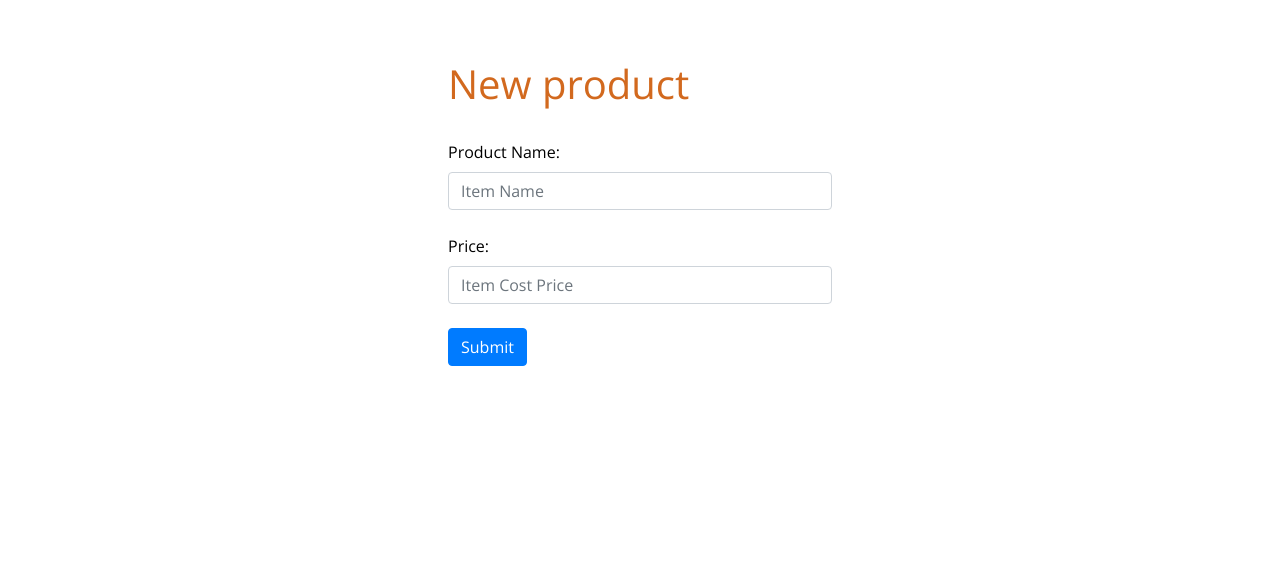
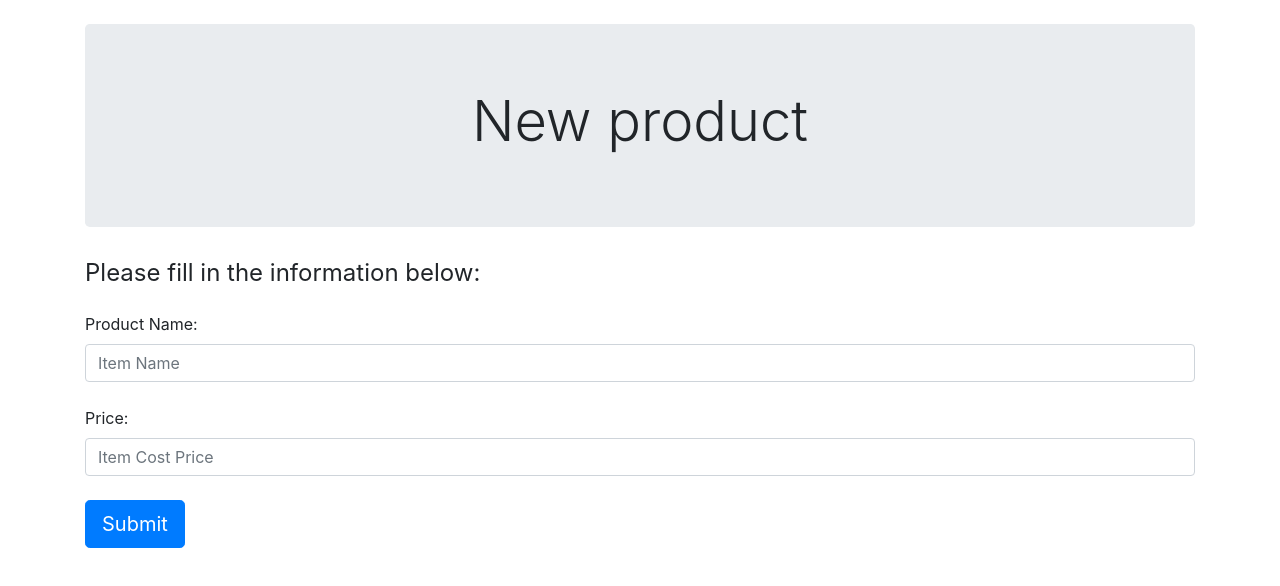
Before and after one commit to asparagoose2/Web-intro, a plain HTML site: page exercises/ex4/new.html in a window 1280 px wide. Drawn offline with nearby package versions, Linux system fonts and the light colour scheme.

Commit message:
EX4: part 2 done 2.0

```diff
--- a/exercises/ex4/css/style2.css
+++ b/exercises/ex4/css/style2.css
@@ -1,4 +1,4 @@
-
+/*
 .newProduct {
     width: 30%;
     margin: 60px auto;
@@ -8,4 +8,4 @@
 
 .newProduct label {
     color: black;
-}
+} */
--- a/exercises/ex4/new.html
+++ b/exercises/ex4/new.html
@@ -2,7 +2,7 @@
 <html lang="en">
 <head>
     <link rel="stylesheet" type="text/css" href="//fonts.googleapis.com/css?family=Open+Sans" />
-    <link rel="stylesheet" href="css/style2.css">
+    <!-- <link rel="stylesheet" href="css/style2.css"> -->
     <link rel="stylesheet" href="https://maxcdn.bootstrapcdn.com/bootstrap/4.0.0/css/bootstrap.min.css" integrity="sha384-Gn5384xqQ1aoWXA+058RXPxPg6fy4IWvTNh0E263XmFcJlSAwiGgFAW/dAiS6JXm" crossorigin="anonymous">
     <meta charset="UTF-8">
     <meta http-equiv="X-UA-Compatible" content="IE=edge">
@@ -11,23 +11,17 @@
     <title>Ofir</title>
 </head>
 <body>
-    <section class="newProduct">
-        <h1>New product</h1> <br>
-        <form action="http://se.shenkar.ac.il/students/2020-2021/web1/dev_37/exercises/ex4/get_form.php">
+    <div class="container mt-4" >
+        <div class="jumbotron text-center" >
+            <h1 class="display-4">New product</h1>
+        </div>
+        <form  action="http://se.shenkar.ac.il/students/2020-2021/web1/dev_37/exercises/ex4/get_form.php">
+            <h4 class="my-0 font-weight-normal">Please fill in the information below:</h4> <br>
             <label>Product Name:</label>
-            <input type="text" name="name" placeholder="Item Name" class="form-control"><br>
+            <input type="text" name="name" placeholder="Item Name" class="form-control" required><br>
             <label>Price:</label>
-            <input type="number" name="price" placeholder="Item Cost Price" class="form-control" min="0" step="0.1"> <br>
-            <!-- <label>Color:</label>
-            <select name="color" class="form-control">
-                <option value="Red">Red</option>
-                <option value="Green">Green</option>
-                <option value="Blue">Blue</option>
-                <option value="Yellow">Yellow</option>
-                <option value="Black">Black</option>
-                <option value="Pink">Pink</option>
-            </select> <br> -->
-            <button type="submit" class="btn btn-primary">Submit</button>
+            <input type="number" name="price" placeholder="Item Cost Price" class="form-control" min="0" step="0.1" required> <br>
+            <button type="submit" class="btn btn-lg btn-primary">Submit</button>
         </form>
     </section>
     <script src="https://code.jquery.com/jquery-3.2.1.slim.min.js" integrity="sha384-KJ3o2DKtIkvYIK3UENzmM7KCkRr/rE9/Qpg6aAZGJwFDMVNA/GpGFF93hXpG5KkN" crossorigin="anonymous"></script>
```
Also changed, not shown: 1 other file.
